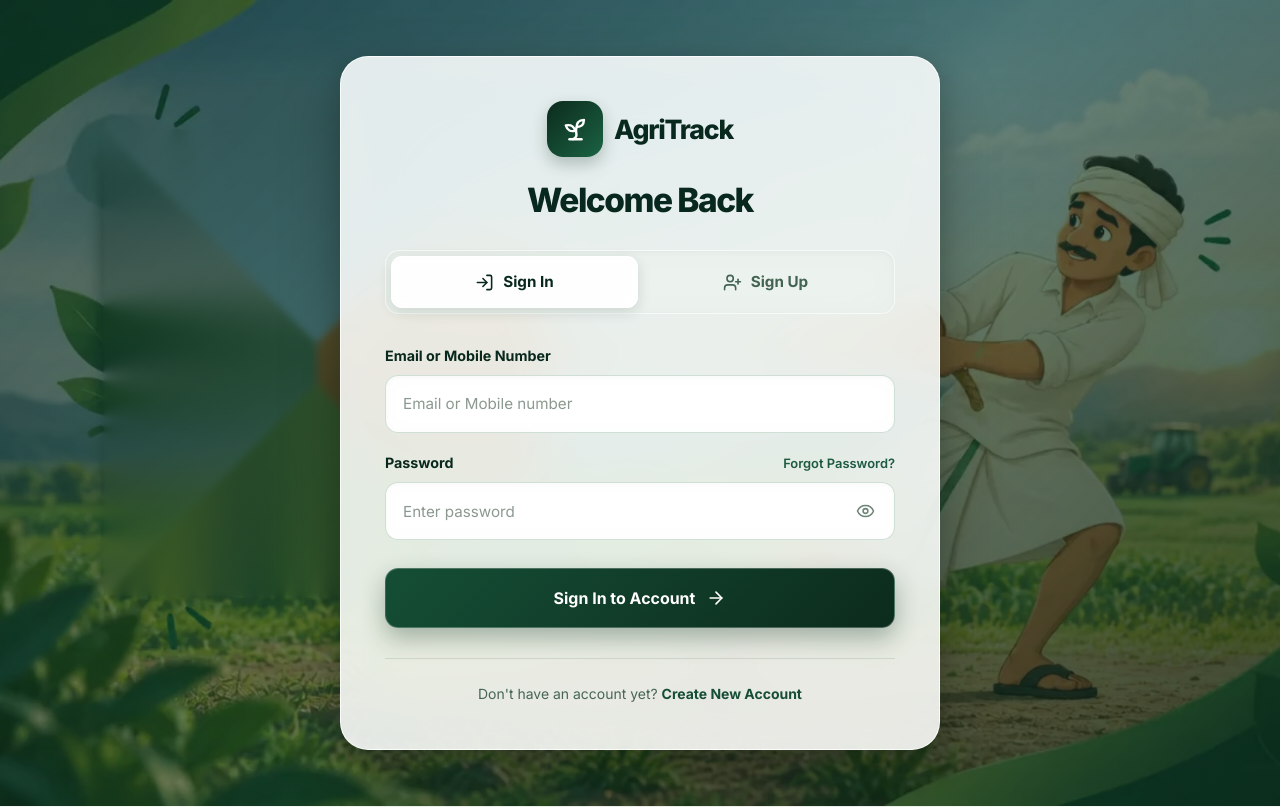
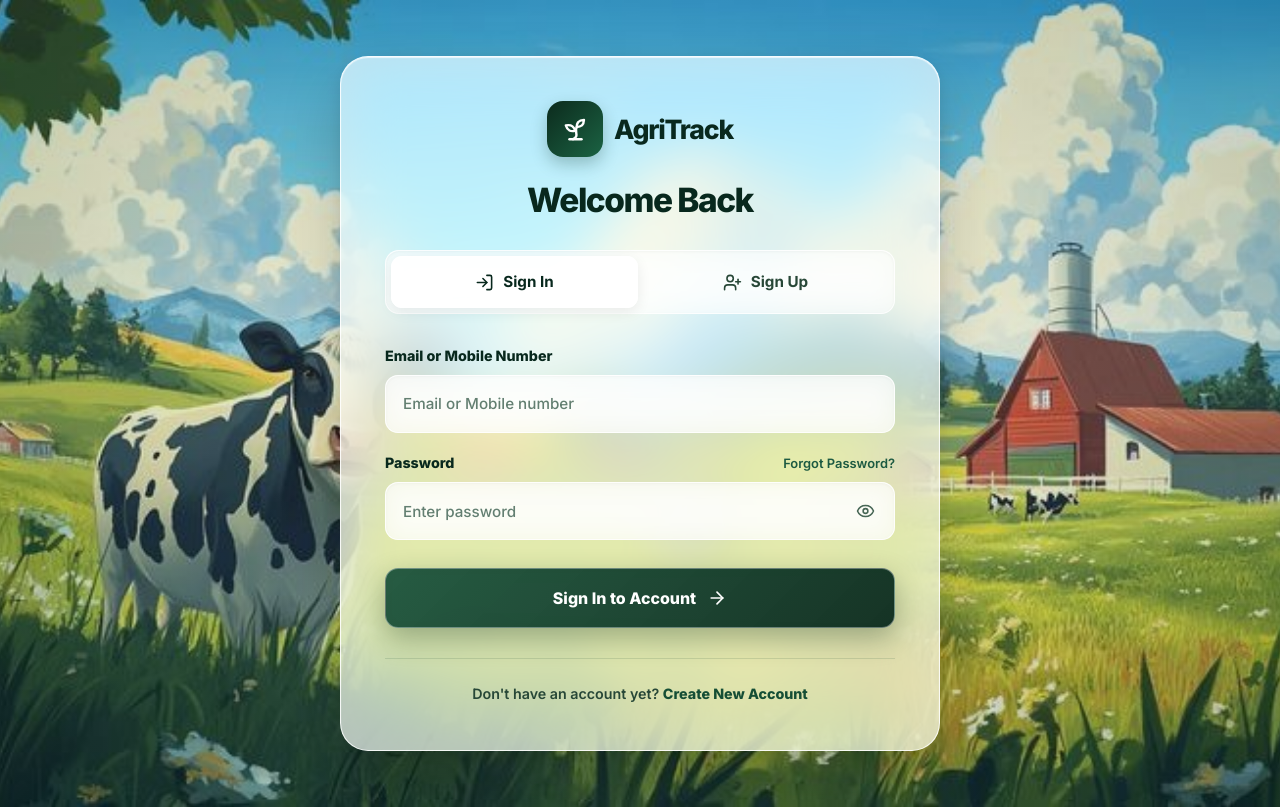
Before and after one commit to Krishnaprasath100/AgriTrack, a Next.js app in the folder frontend/: page /login in a window 1280 px wide. Built offline with nearby package versions, Linux system fonts and the light colour scheme.

Commit message:
Apply user-provided farm illustration as background and enhance glassmorphism on auth pages

```diff
--- a/frontend/src/components/auth/AuthPage.module.css
+++ b/frontend/src/components/auth/AuthPage.module.css
@@ -5,8 +5,8 @@
   place-items: center;
   padding: 56px 20px;
   background:
-    linear-gradient(135deg, rgba(8, 35, 24, 0.72) 0%, rgba(15, 60, 41, 0.6) 50%, rgba(8, 35, 24, 0.78) 100%),
-    url('/images/farm-landscape.jpg') no-repeat center center / cover fixed;
+    radial-gradient(ellipse at 50% 50%, rgba(255, 255, 255, 0.08) 0%, rgba(12, 43, 29, 0.25) 100%),
+    url('/images/auth-farm-bg.jpg') no-repeat center center / cover fixed;
   color: #08281d;
   /* Keep authentication screens aligned with the application typography. */
   font-family: var(--font-sans-stack);
@@ -21,24 +21,25 @@
   align-items: center;
   gap: 8px;
   min-height: 44px;
-  padding: 0 16px;
-  border: 1px solid rgba(255, 255, 255, 0.75);
+  padding: 0 18px;
+  border: 1.5px solid rgba(255, 255, 255, 0.85);
   border-radius: 999px;
-  background: rgba(255, 255, 255, 0.82);
-  backdrop-filter: blur(16px) saturate(180%);
-  -webkit-backdrop-filter: blur(16px) saturate(180%);
+  background: rgba(255, 255, 255, 0.7);
+  backdrop-filter: blur(16px) saturate(190%);
+  -webkit-backdrop-filter: blur(16px) saturate(190%);
   color: #0c2b1d;
   font-size: 0.88rem;
   font-weight: 750;
   text-decoration: none;
-  box-shadow: 0 8px 24px rgba(0, 0, 0, 0.16);
+  box-shadow: 0 8px 24px rgba(0, 0, 0, 0.12), inset 0 1px 1px rgba(255, 255, 255, 0.6);
   transition: all 180ms ease;
 }
 
 .backHome:hover {
   transform: translateX(-3px);
-  background: rgba(255, 255, 255, 0.95);
-  box-shadow: 0 12px 28px rgba(0, 0, 0, 0.22);
+  background: rgba(255, 255, 255, 0.92);
+  border-color: rgba(255, 255, 255, 1);
+  box-shadow: 0 12px 28px rgba(0, 0, 0, 0.18);
 }
 
 .backHome:focus-visible {
@@ -46,15 +47,19 @@
   outline-offset: 3px;
 }
 
+/* Glassmorphism Auth Card */
 .card {
   width: min(100%, 600px);
   padding: 44px;
-  border: 1.5px solid rgba(255, 255, 255, 0.8);
+  border: 1.5px solid rgba(255, 255, 255, 0.85);
   border-radius: 28px;
-  background: rgba(255, 255, 255, 0.88);
+  background: rgba(255, 255, 255, 0.68);
   backdrop-filter: blur(28px) saturate(190%);
   -webkit-backdrop-filter: blur(28px) saturate(190%);
-  box-shadow: 0 24px 60px rgba(0, 0, 0, 0.28), 0 8px 24px rgba(12, 43, 29, 0.16);
+  box-shadow:
+    0 24px 60px rgba(0, 0, 0, 0.2),
+    0 4px 16px rgba(12, 43, 29, 0.08),
+    inset 0 1px 1px rgba(255, 255, 255, 0.7);
 }
 
 .brand {
@@ -95,12 +100,14 @@
 
 .subheading {
   margin: 11px 0 30px;
-  color: #3b5c4b;
+  color: #274737;
   font-size: 1.05rem;
   line-height: 1.5;
+  font-weight: 600;
   text-align: center;
 }
 
+/* Glassmorphism Tab Bar */
 .tabs {
   display: grid;
   grid-template-columns: 1fr 1fr;
@@ -108,11 +115,11 @@
   margin-bottom: 32px;
   padding: 5px;
   border-radius: 14px;
-  background: rgba(230, 238, 233, 0.7);
+  background: rgba(255, 255, 255, 0.45);
   backdrop-filter: blur(14px);
   -webkit-backdrop-filter: blur(14px);
-  border: 1px solid rgba(255, 255, 255, 0.6);
-  box-shadow: inset 0 2px 4px rgba(0, 0, 0, 0.03);
+  border: 1px solid rgba(255, 255, 255, 0.75);
+  box-shadow: inset 0 1px 3px rgba(0, 0, 0, 0.04);
 }
 
 .tab,
@@ -123,7 +130,7 @@
   justify-content: center;
   gap: 9px;
   border-radius: 11px;
-  color: #436353;
+  color: #274737;
   font-family: var(--font-sans-stack);
   font-size: 1rem;
   font-weight: 700;
@@ -133,16 +140,16 @@
 
 .tab:hover {
   color: #0c2b1d;
-  background: rgba(255, 255, 255, 0.5);
+  background: rgba(255, 255, 255, 0.4);
 }
 
 .tabActive {
-  background: rgba(255, 255, 255, 0.95);
-  backdrop-filter: blur(8px);
-  -webkit-backdrop-filter: blur(8px);
+  background: rgba(255, 255, 255, 0.92);
+  backdrop-filter: blur(10px);
+  -webkit-backdrop-filter: blur(10px);
   color: #08281d;
-  border: 1px solid rgba(255, 255, 255, 0.9);
-  box-shadow: 0 4px 14px rgba(12, 43, 29, 0.14);
+  border: 1px solid rgba(255, 255, 255, 0.95);
+  box-shadow: 0 4px 14px rgba(0, 0, 0, 0.08);
 }
 
 .form {
@@ -158,7 +165,7 @@
 .label {
   color: #08281d;
   font-size: 0.94rem;
-  font-weight: 700;
+  font-weight: 750;
   line-height: 1.35;
 }
 
@@ -166,32 +173,35 @@
   position: relative;
 }
 
+/* Glassmorphism Form Inputs */
 .input {
   width: 100%;
   height: 58px;
   padding: 0 17px;
-  border: 1.5px solid rgba(200, 218, 206, 0.85);
+  border: 1.5px solid rgba(255, 255, 255, 0.85);
   border-radius: 13px;
   outline: none;
-  background: rgba(255, 255, 255, 0.85);
-  backdrop-filter: blur(8px);
-  -webkit-backdrop-filter: blur(8px);
-  color: #173a2a;
+  background: rgba(255, 255, 255, 0.65);
+  backdrop-filter: blur(12px);
+  -webkit-backdrop-filter: blur(12px);
+  color: #0c2b1d;
   font-family: inherit;
   font-size: 1rem;
+  font-weight: 600;
   line-height: 1.4;
-  box-shadow: inset 0 2px 4px rgba(0, 0, 0, 0.02);
+  box-shadow: inset 0 1px 3px rgba(0, 0, 0, 0.03);
   transition: all 180ms ease;
 }
 
 .input::placeholder {
-  color: #8b998f;
+  color: #637f71;
+  font-weight: 500;
 }
 
 .input:focus {
-  background: #ffffff;
-  border-color: #154e35;
-  box-shadow: 0 0 0 4px rgba(21, 78, 53, 0.14);
+  background: rgba(255, 255, 255, 0.95);
+  border-color: #10b981;
+  box-shadow: 0 0 0 4px rgba(16, 185, 129, 0.22);
 }
 
 .inputPassword {
@@ -208,7 +218,7 @@
   transform: translateY(-50%);
   border: 0;
   background: transparent;
-  color: #6d8477;
+  color: #476655;
   cursor: pointer;
 }
 
@@ -219,23 +229,23 @@
   justify-content: center;
   gap: 11px;
   margin-top: 8px;
-  border: 1px solid rgba(255, 255, 255, 0.25);
+  border: 1.5px solid rgba(255, 255, 255, 0.35);
   border-radius: 13px;
-  background: linear-gradient(135deg, #154e35 0%, #0c2b1d 100%);
-  box-shadow: 0 10px 24px rgba(12, 43, 29, 0.32);
-  backdrop-filter: blur(6px);
+  background: linear-gradient(135deg, rgba(21, 78, 53, 0.92) 0%, rgba(12, 43, 29, 0.96) 100%);
+  box-shadow: 0 10px 28px rgba(12, 43, 29, 0.32);
+  backdrop-filter: blur(8px);
   color: #ffffff;
   font-family: var(--font-heading-stack), var(--font-sans-stack), sans-serif;
   font-size: 1.05rem;
-  font-weight: 700;
+  font-weight: 750;
   cursor: pointer;
   transition: transform 160ms ease, box-shadow 160ms ease;
 }
 
 .submit:hover:not(:disabled) {
   transform: translateY(-1px);
-  background: linear-gradient(135deg, #1b6343 0%, #154e35 100%);
-  box-shadow: 0 14px 28px rgba(12, 43, 29, 0.38);
+  background: linear-gradient(135deg, rgba(27, 99, 67, 0.95) 0%, rgba(21, 78, 53, 0.98) 100%);
+  box-shadow: 0 14px 34px rgba(12, 43, 29, 0.38);
 }
 
 .submit:disabled {
@@ -248,13 +258,14 @@
   align-items: flex-start;
   gap: 9px;
   padding: 14px 16px;
-  border: 1px solid rgba(242, 194, 188, 0.85);
+  border: 1.5px solid rgba(242, 194, 188, 0.85);
   border-radius: 12px;
-  background: rgba(255, 244, 242, 0.92);
-  backdrop-filter: blur(12px);
-  -webkit-backdrop-filter: blur(12px);
+  background: rgba(255, 244, 242, 0.85);
+  backdrop-filter: blur(14px);
+  -webkit-backdrop-filter: blur(14px);
   color: #a33129;
   font-size: 0.92rem;
+  font-weight: 600;
   line-height: 1.4;
   box-shadow: 0 4px 14px rgba(163, 49, 41, 0.08);
 }
@@ -262,16 +273,17 @@
 .footer {
   margin: 30px 0 0;
   padding-top: 24px;
-  border-top: 1px solid rgba(21, 78, 53, 0.12);
-  color: #476655;
-  font-size: 0.92rem;
+  border-top: 1px solid rgba(21, 78, 53, 0.14);
+  color: #274737;
+  font-size: 0.94rem;
+  font-weight: 600;
   line-height: 1.55;
   text-align: center;
 }
 
 .footer a {
   color: #154e35;
-  font-weight: 700;
+  font-weight: 750;
   text-decoration: none;
 }
 
```
Also changed, not shown: frontend/public/images/auth-farm-bg.jpg (added).
